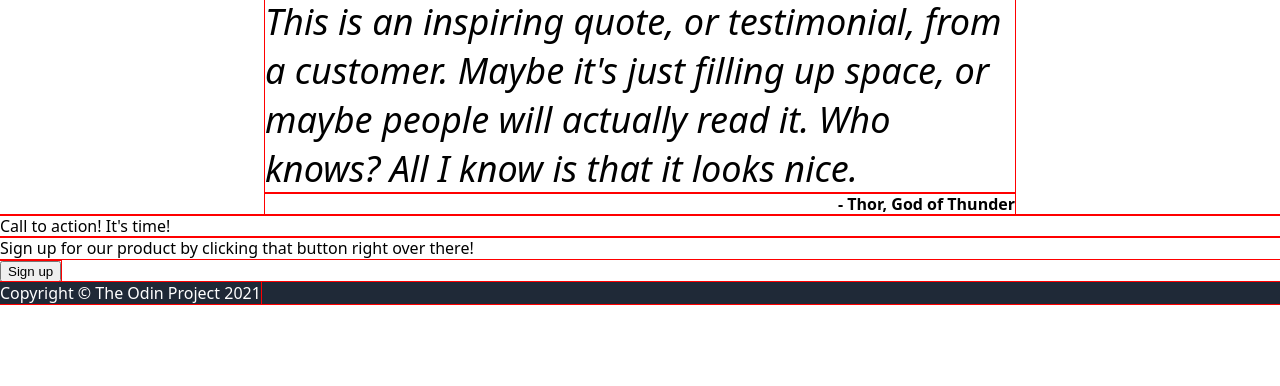
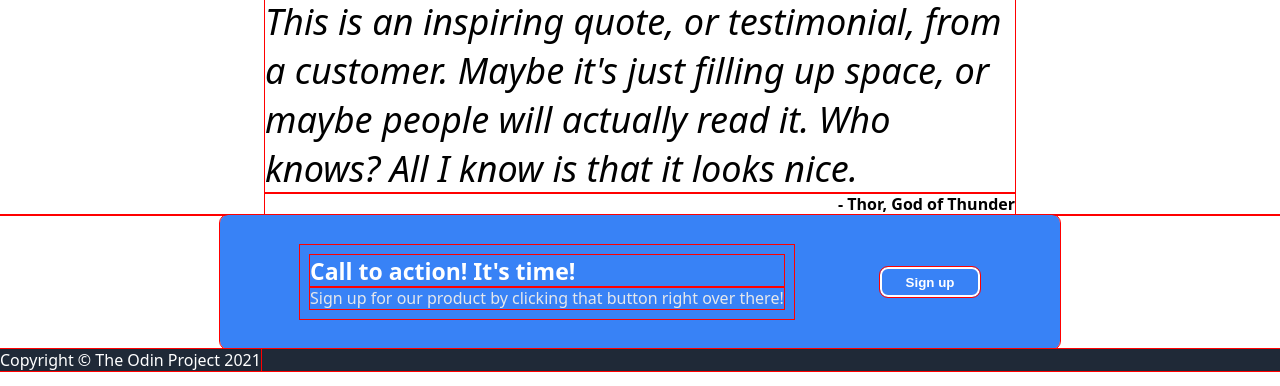
Before and after one commit to shleeann/landing-page, a plain HTML site: page index.html in a window 1280 px wide. Shown: the part 414-800 px from the top of the page. Drawn offline with Linux system fonts and the light colour scheme.

Commit message:
Drafted container 4

```diff
--- a/styles.css
+++ b/styles.css
@@ -50,7 +50,6 @@ a {
 .container1 {
     background-color: #1f2937;
     display: flex;
-    flex: 1;
     flex-wrap: wrap;
     justify-content: center;
     align-items: center;
@@ -132,3 +131,46 @@ a {
     width: 750px;
     align-self: center;
 }
+
+/* --fourth container-- */
+.container4 {
+    display: flex;
+    justify-content: center;
+}
+
+.container4 .banner {
+    background-color: #3882f6;
+    color: white;
+    border-radius: 8px;
+    box-sizing: border-box;
+    flex-basis: 840px;
+    display: flex;
+    flex-wrap: wrap;
+    justify-content: space-between;
+    align-items: center;
+    padding: 30px 80px;
+}
+
+.container4 .text {
+    padding: 10px;
+}
+
+.container4 .text-header {
+    font-size: 23px;
+    font-weight: bold;
+}
+
+.container4 .text-info {
+    color: #e5e7eb;
+}
+
+.container4 button {
+    background-color: #3882f6;
+    color: white;
+    font-weight: bold;
+    border-style: solid;
+    border-color: white;
+    border-radius: 8px;
+    height: 30px;
+    width: 100px;
+}
```
